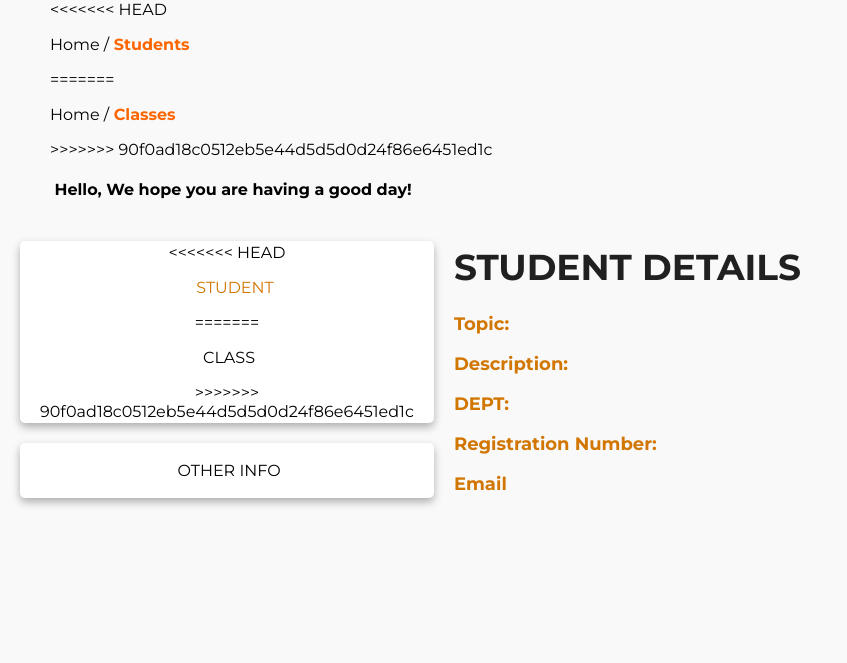
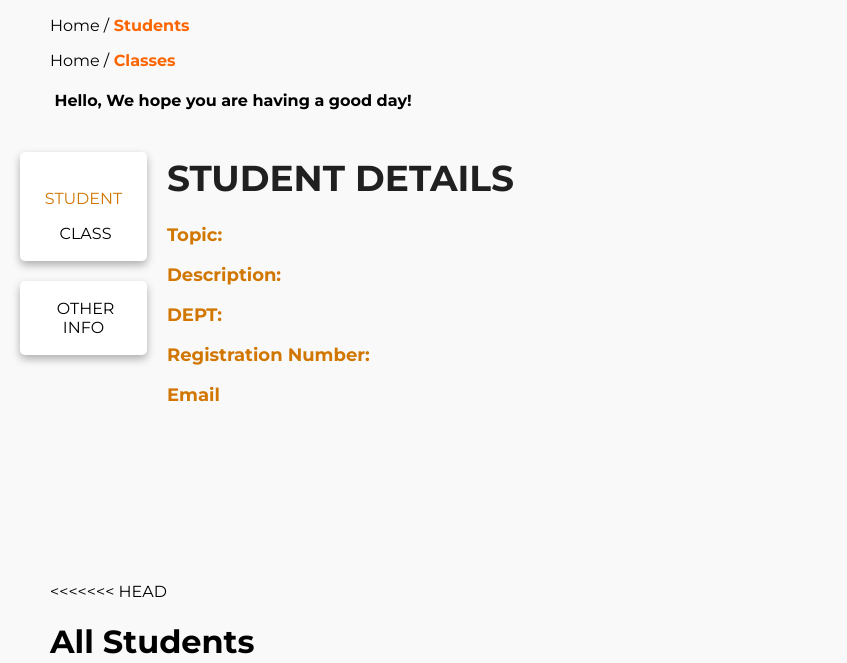
Before and after one commit to xsunzukz/cst-project-sem-6, a PHP site: page /student.php?id=1 in a window 1280 px wide. Shown: the part 132-795 px from the top of the page, without its empty margins (0-847 px from the left). Run offline with PHP 8.4, Linux system fonts and the light colour scheme; data that the repository does not hold is empty.

Commit message:
Removed some unwanted code

```diff
--- a/website/admin.php
+++ b/website/admin.php
@@ -124,12 +124,9 @@ if (!isset($_SESSION['authenticated']) || $_SESSION['authenticated'] !== true) {
 
         <label for="edit_end_time">End Time:</label>
         <input type="datetime-local" id="edit_end_time" name="edit_end_time" required>
-<<<<<<< HEAD
         <label for="notes">Update Notes</label>
         <input type = "text" id = "notes" name = "notes">
-=======
 
->>>>>>> 90f0ad18c0512eb5e44d5d5d0d24f86e6451ed1c
         <input type="submit" value="Save Changes">
     </form>
 </div>
--- a/website/confirmationPages/confirmation_edited.php
+++ b/website/confirmationPages/confirmation_edited.php
@@ -9,13 +9,10 @@
         <body>
         <div class="confirmation-container">
             <div class="confirmation-content">
-<<<<<<< HEAD
                 <h2>Class Information Edited Successfully</h2>
                 <p>You have successfully edited the class information.</p>
-=======
                 <h2>Class Information Deleted Successfully</h2>
                 <p>You have successfully deleted the class information.</p>
->>>>>>> 90f0ad18c0512eb5e44d5d5d0d24f86e6451ed1c
                 <a href="../admin.php" class="btn">Go Back</a>
             </div>
         </div>
--- a/website/student.php
+++ b/website/student.php
@@ -66,11 +66,8 @@ mysqli_close($conn);
         </div>
     </header>
     <div class="page-name">
-<<<<<<< HEAD
             <p>Home /<span> Students</span></p>
-=======
             <p>Home /<span> Classes</span></p>
->>>>>>> 90f0ad18c0512eb5e44d5d5d0d24f86e6451ed1c
         </div>
     <div class="greeting">
             <h4><i class="fa-solid fa-sun-cloud"></i> Hello, We hope you are having a good day!</h4>
@@ -79,11 +76,8 @@ mysqli_close($conn);
     <div class="cols-warper">
     <div class="column">
         <div class="col1-items">
-<<<<<<< HEAD
             <p class="classes-btn"><i class="fa-duotone fa-graduation-cap" style="--fa-primary-color: #ff8800; --fa-secondary-color: #ff8800;"></i> STUDENT</p>
-=======
             <p class="classes-btn"><i class="fa-solid fa-screen-users"></i></i> CLASS</p>
->>>>>>> 90f0ad18c0512eb5e44d5d5d0d24f86e6451ed1c
         </div>
         <div class="col1-items">
             <p class="notes-btn"><i class="fa-solid fa-notes"></i> OTHER INFO</p>
```
